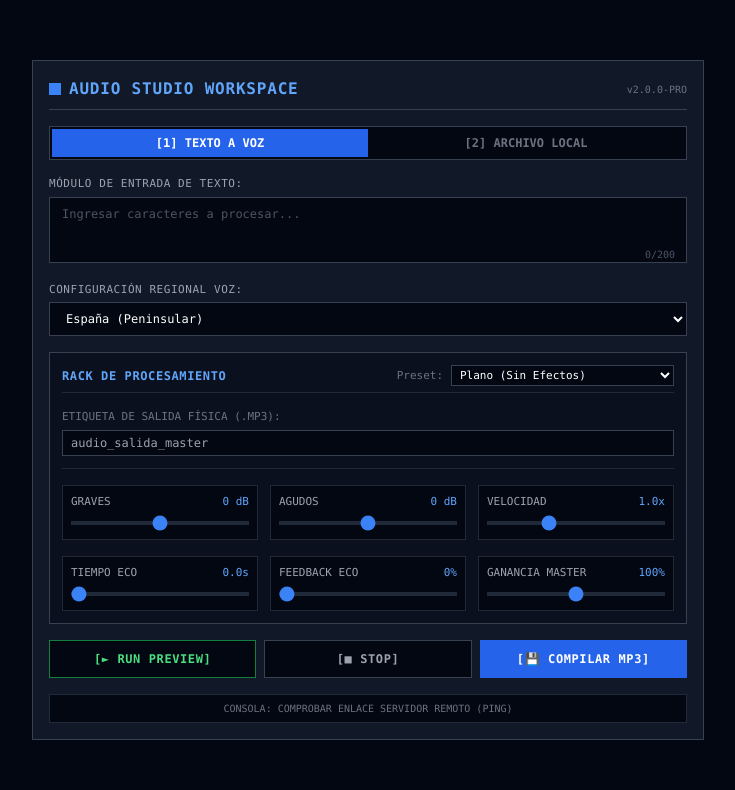
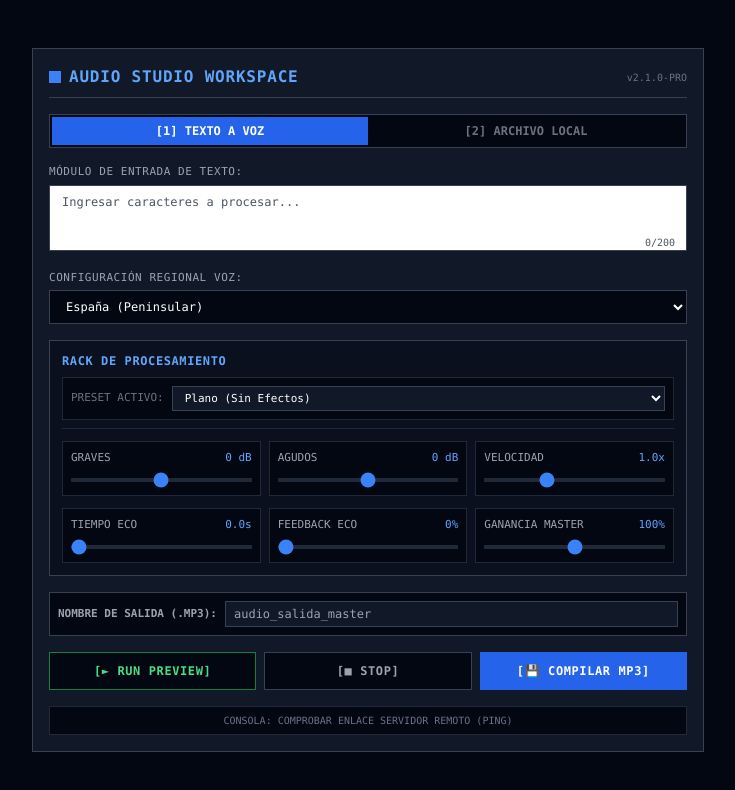
Before and after one commit to Cristian-000/audiodw, a plain HTML site: page index.html in a window 1280 px wide. Shown: the whole page, without its empty margins (272-1007 px from the left). Drawn offline with nearby package versions, Linux system fonts and the light colour scheme.

Commit message:
Update index.html

```diff
--- a/index.html
+++ b/index.html
@@ -15,7 +15,7 @@
                 <span class="w-3 h-3 bg-blue-500 inline-block"></span>
                 <h1 class="text-md font-bold uppercase tracking-wider text-blue-400">Audio Studio Workspace</h1>
             </div>
-            <span class="text-[10px] text-gray-500">v2.0.0-PRO</span>
+            <span class="text-[10px] text-gray-500">v2.1.0-PRO</span>
         </div>
 
         <div class="flex border border-gray-700 p-0.5 mb-4 bg-gray-950">
@@ -32,7 +32,7 @@
                 <div class="relative">
                     <label class="block text-[11px] uppercase tracking-wider text-gray-400 mb-1">Módulo de Entrada de Texto:</label>
                     <textarea id="textInput" rows="3"
-                        class="w-full px-3 py-2 bg-gray-950 border border-gray-700 rounded-none focus:outline-none focus:border-blue-500 text-xs text-white placeholder-gray-600 resize-none transition-colors"
+                        class="w-full px-3 py-2 bg-gray-955 border border-gray-700 rounded-none focus:outline-none focus:border-blue-500 text-xs text-white placeholder-gray-600 resize-none transition-colors"
                         placeholder="Ingresar caracteres a procesar..."></textarea>
                     <div class="absolute bottom-2 right-3 text-[10px] font-mono text-gray-600">
                         <span id="currentChars">0</span>/200
@@ -67,12 +67,12 @@
                 </label>
             </div>
 
-            <div class="border border-gray-700 p-3 space-y-4 bg-gray-950/40">
-                <div class="flex items-center justify-between border-b border-gray-800 pb-1.5">
+            <div class="border border-gray-700 p-3 space-y-3 bg-gray-950/40">
+                <div class="border-b border-gray-800 pb-2 space-y-2">
                     <h3 class="text-xs font-bold uppercase tracking-wider text-blue-400">Rack de Procesamiento</h3>
-                    <div class="flex items-center gap-2 text-[11px]">
-                        <span class="text-gray-500">Preset:</span>
-                        <select id="presetSelect" class="bg-gray-950 border border-gray-700 px-1 py-0.5 text-white text-[11px] rounded-none outline-none focus:border-blue-500">
+                    <div class="flex items-center gap-2 text-[11px] bg-gray-950 p-2 border border-gray-800 w-full">
+                        <span class="text-gray-500 uppercase">Preset activo:</span>
+                        <select id="presetSelect" class="bg-gray-900 border border-gray-700 px-2 py-1 text-white text-[11px] rounded-none outline-none focus:border-blue-500 flex-1">
                             <option value="plano">Plano (Sin Efectos)</option>
                             <option value="locutor">Locutor Pro (Graves Estables)</option>
                             <option value="clara">Voz Clara (Brillo Nítido)</option>
@@ -83,13 +83,7 @@
                     </div>
                 </div>
 
-                <div class="grid grid-cols-1 border-b border-gray-800 pb-3">
-                    <label class="block text-[11px] uppercase text-gray-500 mb-1">Etiqueta de Salida Física (.mp3):</label>
-                    <input type="text" id="fileNameInput" placeholder="audio_salida_master"
-                        class="w-full px-2 py-1 bg-gray-950 border border-gray-700 rounded-none text-xs text-white outline-none focus:border-blue-500 font-mono">
-                </div>
-
-                <div class="grid grid-cols-1 sm:grid-cols-3 gap-3 text-[11px]">
+                <div class="grid grid-cols-1 sm:grid-cols-3 gap-2 text-[11px]">
                     <div class="bg-gray-950 p-2 border border-gray-800">
                         <div class="flex justify-between mb-1 text-gray-400">
                             <span>GRAVES</span>
@@ -113,7 +107,7 @@
                     </div>
                 </div>
 
-                <div class="grid grid-cols-1 sm:grid-cols-3 gap-3 text-[11px]">
+                <div class="grid grid-cols-1 sm:grid-cols-3 gap-2 text-[11px]">
                     <div class="bg-gray-950 p-2 border border-gray-800">
                         <div class="flex justify-between mb-1 text-gray-400">
                             <span>TIEMPO ECO</span>
@@ -136,6 +130,12 @@
                         <input type="range" id="sliderVolume" min="0" max="200" value="100" class="w-full accent-blue-500 h-1 bg-gray-800 appearance-none outline-none cursor-pointer">
                     </div>
                 </div>
+            </div>
+
+            <div class="bg-gray-950 p-2 border border-gray-700 flex flex-col sm:flex-row sm:items-center gap-2 text-[11px]">
+                <label class="uppercase font-bold text-gray-400 whitespace-nowrap">Nombre de salida (.mp3):</label>
+                <input type="text" id="fileNameInput" placeholder="audio_salida_master"
+                    class="flex-1 px-2 py-1 bg-gray-900 border border-gray-700 rounded-none text-xs text-white outline-none focus:border-blue-500 font-mono">
             </div>
 
             <div class="grid grid-cols-1 sm:grid-cols-3 gap-2">
@@ -394,18 +394,16 @@
             filtroAgudos.frequency.value = 3000;
             filtroAgudos.gain.value = parseFloat(trebG);
 
-            // COMPRESOR DE SEGURIDAD (Mantiene la señal bajo control para que no clipee)
             const compresorDinamico = ctx.createDynamicsCompressor();
-            compresorDinamico.threshold.value = -12; // Umbral de activación
-            compresorDinamico.knee.value = 8;        // Suavizado de curva de compresión
-            compresorDinamico.ratio.value = 10;      // Relación de compresión estricta
-            compresorDinamico.attack.value = 0.002;  // Ataque rápido en milisegundos
-            compresorDinamico.release.value = 0.20;  // Liberación
+            compresorDinamico.threshold.value = -12;
+            compresorDinamico.knee.value = 8;
+            compresorDinamico.ratio.value = 10;
+            compresorDinamico.attack.value = 0.002;
+            compresorDinamico.release.value = 0.20;
 
             const nodoGanancia = ctx.createGain();
             nodoGanancia.gain.value = parseFloat(volG) / 100;
 
-            // Enlace de señal base limpia (Dry)
             sourceNode.connect(filtroGraves);
             filtroGraves.connect(filtroAgudos);
 
@@ -421,7 +419,6 @@
                 nodoDelay.connect(nodoFeedback);
                 nodoFeedback.connect(nodoDelay);
 
-                // Mezclar señal procesada por eco al compresor
                 nodoDelay.connect(compresorDinamico);
             }
 
@@ -466,7 +463,7 @@
         }
         btnStop.addEventListener('click', detenerAudioNativo);
 
-        // --- Renderizado Offline y Codificación MP3 de Canal Único o Doble ---
+        // --- Renderizado Offline y Codificación MP3 ---
         btnDownload.addEventListener('click', async () => {
             try {
                 detenerAudioNativo();
```
